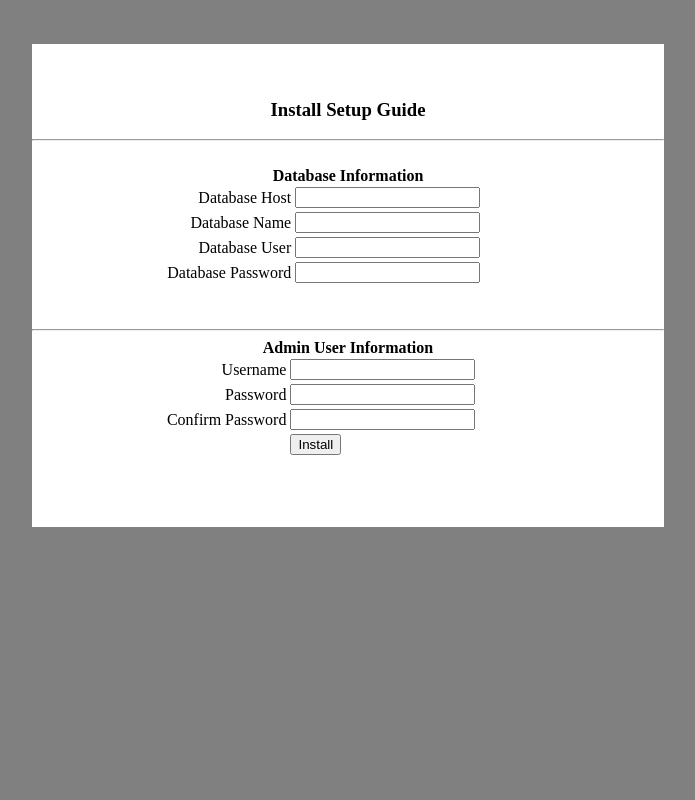
After one commit to plhyhc/simple_ar, a PHP site: page /install.php in a window 1280 px wide. The commit adds this page. Shown: the whole page, without its empty margins (292-987 px from the left). Run offline with PHP 8.4, Linux system fonts and the light colour scheme.

Commit message:
Install Process Setup
Install wizard is functional

```diff
--- a/classes/dbhelper.class.php
+++ b/classes/dbhelper.class.php
@@ -55,5 +55,9 @@ class DBHelper {
 
 	}
 
+	public function create_db($sql){
+		$this->krdb->exec($sql);
+	}
+
 
 }
--- a/config/main.php
+++ b/config/main.php
@@ -17,7 +17,7 @@ if($not_logged_in){
 include 'config.php';
 
 if(in_array('<un_set>',$db_params)){
-    header("Location: install");
+    header("Location: install.php");
     die();
 }
 
--- /dev/null
+++ b/install.php
@@ -0,0 +1,122 @@
+<?php
+if(!is_writable('config/config.php')){
+	die("The 'config/config.php' file is not writeable.  Please change this before proceeding.");
+}
+
+$config_file = file_get_contents("config/config.php");
+if(!strpos($config_file,'<un_set>')){
+	header("Location: index.php");
+	die();
+}
+
+if(isset($_POST['db_host'])){
+	$db_host = (isset($_POST['db_host'])) ? $_POST['db_host'] : die("DB Host is required.  Please go back and fill in.");
+	$db_name = (isset($_POST['db_name'])) ? $_POST['db_name'] : die("DB Name is required.  Please go back and fill in.");
+	$db_user = (isset($_POST['db_user'])) ? $_POST['db_user'] : die("DB Username is required.  Please go back and fill in.");
+	$db_pass = (isset($_POST['db_pass'])) ? $_POST['db_pass'] : die("DB Password is required.  Please go back and fill in.");
+	$username = (isset($_POST['username'])) ? $_POST['username'] : die("Admin Username is required.  Please go back and fill in.");
+	$password = (isset($_POST['password'])) ? $_POST['password'] : die("Admin Password is required.  Please go back and fill in.");
+	$confirmpassword = (isset($_POST['confirmpassword'])) ? $_POST['confirmpassword'] : die("Admin Confirm Password is required.  Please go back and fill in.");
+
+	if($password != $confirmpassword){
+		die("The Admin password and Admin confirm password do not match.  Please go back and fix.");
+	}
+
+	$config_file = str_replace("'db_name' => '<un_set>',","'db_name' => '$db_name',",$config_file);
+	$config_file = str_replace("'db_host' => '<un_set>',","'db_host' => '$db_host',",$config_file);
+	$config_file = str_replace("'db_user' => '<un_set>',","'db_user' => '$db_user',",$config_file);
+	$config_file = str_replace("'db_pass' => '<un_set>'","'db_pass' => '$db_pass'",$config_file);
+
+	file_put_contents("config/config.php", $config_file);
+	$login_page = true;
+	require("config/main.php");
+
+	$sql = file_get_contents('install/install.sql');
+	if($sql){
+		$dbhelper->create_db($sql);
+	} else {
+		die("File: install.sql is missing or empty.");
+	}
+
+	$pre_salt = md5($password);
+	$salted = md5($pre_salt.$salt);
+
+	$params = [
+		'username' => $username,
+		'password' => $salted,
+		'date_added' => date("Y-m-d H:i:s")
+		];
+	$k_users->create_user($params);
+
+	header("Location: login.php");
+	die();
+}
+
+
+
+?>
+<html>
+<head>
+
+
+</head>
+<body style="background-color: grey">
+
+<br />
+<br />
+<center><div style="background-color: white; width:50%">
+<br /><br />
+<h3>Install Setup Guide</h3>
+<hr>
+<br />
+<form method="post" name="install" action="<?php echo $_SERVER['PHP_SELF']; ?>">
+<b>Database Information</b>
+<table cellpadding="2" cellspacing="0" border="0" style="width: 90%">
+<tr>
+	<td align="right">Database Host</td>
+	<td><input type="text" name="db_host" id="db_host" /></td>
+</tr>
+<tr>
+	<td align="right">Database Name</td>
+	<td><input type="text" name="db_name" id="db_name" /></td>
+</tr>
+<tr>
+	<td align="right">Database User</td>
+	<td><input type="text" name="db_user" id="db_user" /></td>
+</tr>
+<tr>
+	<td align="right">Database Password</td>
+	<td><input type="password" name="db_pass" id="db_pass" /></td>
+</tr>
+</table>
+<br />
+<br />
+<hr>
+<b>Admin User Information</b>
+<table cellpadding="2" cellspacing="0" border="0" style="width: 90%">
+<tr>
+	<td align="right">Username</td>
+	<td><input type="text" name="username" id="username" /></td>
+</tr>
+<tr>
+	<td align="right">Password</td>
+	<td><input type="password" name="password" id="password" /></td>
+</tr>
+<tr>
+	<td align="right">Confirm Password</td>
+	<td><input type="password" name="confirmpassword" id="confirmpassword" /></td>
+</tr>
+<tr>
+	<td align="right"></td>
+	<td><input type="submit" name="submit" id="submit" value="Install" /></td>
+</tr>
+</table>
+</form>
+<br />
+<br />
+<br />
+</div>
+
+</body>
+
+<html>
--- a/login.php
+++ b/login.php
@@ -37,7 +37,7 @@ session_destroy();
 <!-- BEGIN HEAD -->
 <head>
 <meta charset="utf-8"/>
-<title>Krafts Restore | Login</title>
+<title>Simple AR | Login</title>
 <meta http-equiv="X-UA-Compatible" content="IE=edge">
 <meta content="width=device-width, initial-scale=1.0" name="viewport"/>
 <meta content="" name="description"/>
@@ -48,7 +48,7 @@ session_destroy();
 
 <br />
 <br />
-<center><div style="background-color: white; width:50%">
+<center><div style="background-color: white; width:50%; ">
 <br />
 	<!-- BEGIN LOGIN FORM -->
 	<form class="login-form" action="login.php" method="post">
@@ -71,7 +71,7 @@ session_destroy();
 			<button type="submit" class="btn btn-info pull-right">
 			Login </button>
 		</div>
-
+		<br /><br />
 	</form>
 	<!-- END LOGIN FORM -->
 <?php
```
Also changed, not shown: classes/users.class.php (+7 -0 lines), import.php (+13 -6 lines), install/index.php (deleted, +0 -69 lines), install/install.sql (+24 -4 lines), template/header.html (+5 -4 lines), README.md, images/install.png (added), images/login.png (added), images/receivables.png (added).
